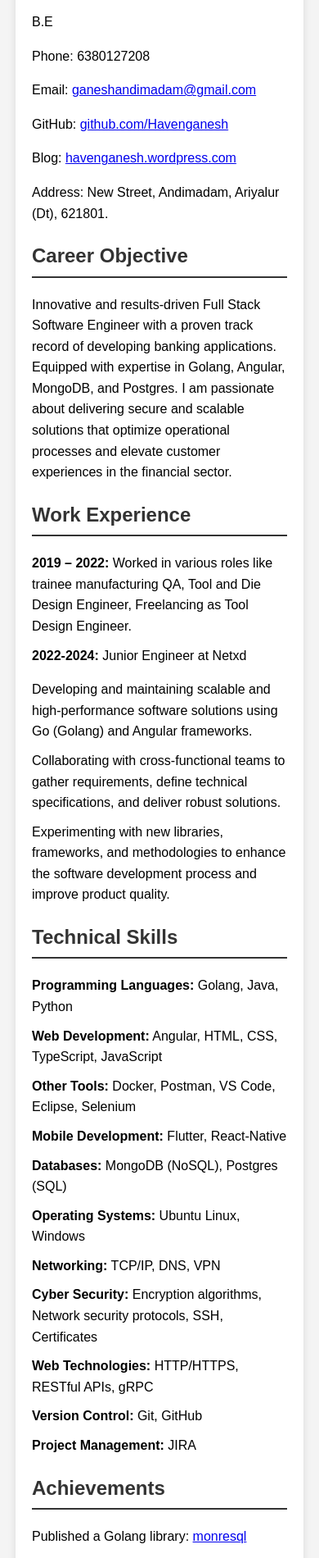
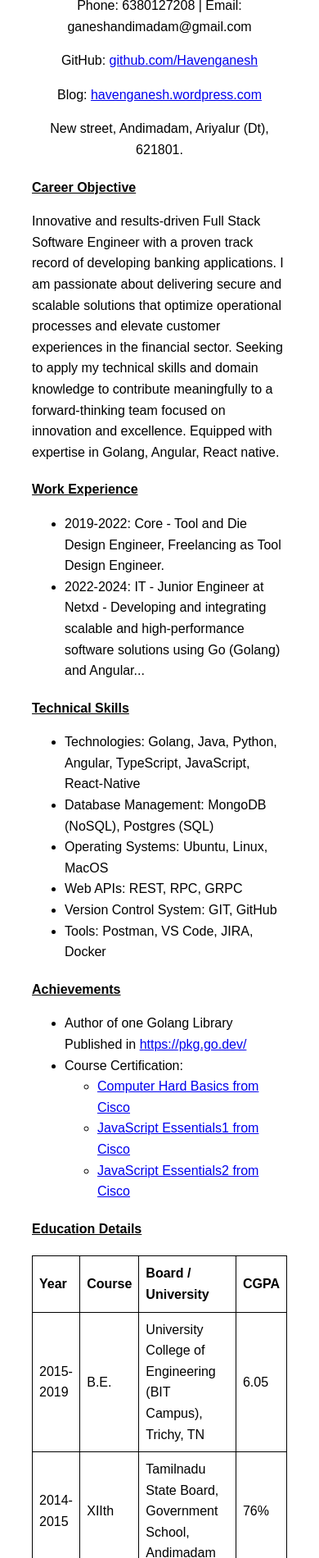
Before and after one commit to Havenganesh/Ganesh, a plain HTML site: page index.html in a window 390 px wide. Shown: the part 100-2000 px from the top of the page at 82% size. Drawn offline with Linux system fonts and the light colour scheme.

Commit message:
Update index.html

```diff
--- a/index.html
+++ b/index.html
@@ -3,209 +3,128 @@
 <head>
     <meta charset="UTF-8">
     <meta name="viewport" content="width=device-width, initial-scale=1.0">
-    <title>Ganesh.V Resume</title>
+    <title>Ganesh Resume</title>
     <style>
         body {
             font-family: Arial, sans-serif;
-            margin: 0;
-            padding: 0;
             line-height: 1.6;
-            background-color: #f4f4f4;
+            margin-top: auto;
+            margin-left: 10%;
+            margin-right: 10%;
         }
-        .container {
-            width: 80%;
-            margin: auto;
-            overflow: hidden;
-            background: white;
-            padding: 20px;
-            box-shadow: 0 0 10px rgba(0, 0, 0, 0.1);
+        .header, .footer {
+            text-align: center;
         }
-        h1, h2, h3 {
-            color: #333;
+        .content {
+            margin-top: 20px;
         }
-        .contact-info, .section {
+        .section-title {
+            font-weight: bold;
+            margin-top: 20px;
+            text-decoration: underline;
+        }
+        .personal-info {
             margin-bottom: 20px;
         }
-        .section h2 {
-            border-bottom: 2px solid #333;
-            padding-bottom: 5px;
+        .personal-info p {
+            margin: 2px 0;
         }
-        ul {
-            list-style: none;
-            padding: 0;
-        }
-        ul li {
-            margin-bottom: 10px;
-        }
-        table {
+        .table {
             width: 100%;
             border-collapse: collapse;
-            margin-bottom: 20px;
+            margin-top: 20px;
         }
-        table, th, td {
-            border: 1px solid #333;
-        }
-        th, td {
-            padding: 10px;
+        .table th, .table td {
+            border: 1px solid #000;
+            padding: 8px;
             text-align: left;
-        }
-        th {
-            background-color: #f4f4f4;
         }
     </style>
 </head>
 <body>
-    <div class="container">
-        <header class="contact-info">
-            <h1>Ganesh.V</h1>
-            <p>B.E</p>
-            <p>Phone: 6380127208</p>
-            <p>Email: <a href="mailto:ganeshandimadam@gmail.com">ganeshandimadam@gmail.com</a></p>
-            <p>GitHub: <a href="https://github.com/Havenganesh" target="_blank">github.com/Havenganesh</a></p>
-            <p>Blog: <a href="https://havenganesh.wordpress.com" target="_blank">havenganesh.wordpress.com</a></p>
-            <p>Address: New Street, Andimadam, Ariyalur (Dt), 621801.</p>
-        </header>
 
-        <section class="section">
-            <h2>Career Objective</h2>
-            <p>
-                Innovative and results-driven Full Stack Software Engineer with a proven track record
-                of developing banking applications. Equipped with expertise in Golang, Angular, MongoDB,
-                and Postgres. I am passionate about delivering secure and scalable solutions that optimize
-                operational processes and elevate customer experiences in the financial sector.
-            </p>
-        </section>
+    <div class="header">
+        <h1>Ganesh.V B.E</h1>
+        <p>Phone: 6380127208 | Email: ganeshandimadam@gmail.com</p>
+        <p>GitHub: <a href="https://github.com/Havenganesh">github.com/Havenganesh</a></p>
+        <p>Blog: <a href="https://havenganesh.wordpress.com">havenganesh.wordpress.com</a></p>
+        <p>New street, Andimadam, Ariyalur (Dt), 621801.</p>
+    </div>
 
-        <section class="section">
-            <h2>Work Experience</h2>
+    <div class="content">
+        <div class="section-title">Career Objective</div>
+        <p>Innovative and results-driven Full Stack Software Engineer with a proven track record of
+            developing banking applications. I am passionate about delivering secure and scalable
+            solutions that optimize operational processes and elevate customer experiences in the
+            financial sector. Seeking to apply my technical skills and domain knowledge to contribute
+            meaningfully to a forward-thinking team focused on innovation and excellence. Equipped with
+            expertise in Golang, Angular, React native.</p>
+
+        <div class="section-title">Work Experience</div>
         <ul>
-                <li><strong>2019 – 2022:</strong> Worked in various roles like trainee manufacturing QA, Tool and Die Design Engineer, Freelancing as Tool Design Engineer.</li>
-                <li><strong>2022-2024:</strong> Junior Engineer at Netxd</li>
+            <li>2019-2022: Core - Tool and Die Design Engineer, Freelancing as Tool Design Engineer.</li>
+            <li>2022-2024: IT - Junior Engineer at Netxd - Developing and integrating scalable and high-performance software solutions using Go (Golang) and Angular...</li>
         </ul>
+
+        <div class="section-title">Technical Skills</div>
         <ul>
-                <li>Developing and maintaining scalable and high-performance software solutions using Go (Golang) and Angular frameworks.</li>
-                <li>Collaborating with cross-functional teams to gather requirements, define technical specifications, and deliver robust solutions.</li>
-                <li>Experimenting with new libraries, frameworks, and methodologies to enhance the software development process and improve product quality.</li>
+            <li>Technologies: Golang, Java, Python, Angular, TypeScript, JavaScript, React-Native</li>
+            <li>Database Management: MongoDB (NoSQL), Postgres (SQL)</li>
+            <li>Operating Systems: Ubuntu, Linux, MacOS</li>
+            <li>Web APIs: REST, RPC, GRPC</li>
+            <li>Version Control System: GIT, GitHub</li>
+            <li>Tools: Postman, VS Code, JIRA, Docker</li>
         </ul>
-        </section>
 
-        <section class="section">
-            <h2>Technical Skills</h2>
+        <div class="section-title">Achievements</div>
         <ul>
-                <li><strong>Programming Languages:</strong> Golang, Java, Python</li>
-                <li><strong>Web Development:</strong> Angular, HTML, CSS, TypeScript, JavaScript</li>
-                <li><strong>Other Tools:</strong> Docker, Postman, VS Code, Eclipse, Selenium</li>
-                <li><strong>Mobile Development:</strong> Flutter, React-Native</li>
-                <li><strong>Databases:</strong> MongoDB (NoSQL), Postgres (SQL)</li>
-                <li><strong>Operating Systems:</strong> Ubuntu Linux, Windows</li>
-                <li><strong>Networking:</strong> TCP/IP, DNS, VPN</li>
-                <li><strong>Cyber Security:</strong> Encryption algorithms, Network security protocols, SSH, Certificates</li>
-                <li><strong>Web Technologies:</strong> HTTP/HTTPS, RESTful APIs, gRPC</li>
-                <li><strong>Version Control:</strong> Git, GitHub</li>
-                <li><strong>Project Management:</strong> JIRA</li>
+            <li>Author of one Golang Library Published in <a href="https://pkg.go.dev/">https://pkg.go.dev/</a></li>
+            <li>Course Certification:
+                <ul>
+                    <li><a href="https://www.credly.com/badges/da2d6297-97a8-4978-ad9c-47441f2710f8/public_url">Computer Hard Basics from Cisco</a></li>
+                    <li><a href="https://www.credly.com/badges/7fd43fdf-d743-4be4-aeb8-aea410b210ec/public_url">JavaScript Essentials1 from Cisco</a></li>
+                    <li><a href="https://www.credly.com/badges/d0ed21ea-5200-4840-969b-f2821d0246f9/public_url">JavaScript Essentials2 from Cisco</a></li>
                 </ul>
-        </section>
+            </li>
+        </ul>
 
-        <section class="section">
-            <h2>Achievements</h2>
-            <ul>
-                <li>Published a Golang library: <a href="https://github.com/Havenganesh/monresql" target="_blank">monresql</a></li>
-                <li>Received 'Pat on the Back' certificate for excellence in job (twice)</li>
-                <li>Winner of Badminton Tournament in the organization</li>
-            </ul>
-        </section>
-
-        <section class="section">
-            <h2>Tools and Open Source Projects</h2>
-            <p>
-                Written a data syncing tool to transfer data from NoSQL (MongoDB) to SQL (Postgres), inspired by
-                an open-source project "moresql". Built as a web application for standalone syncing.
-            </p>
-        </section>
-
-        <section class="section">
-            <h2>Course Certifications</h2>
-            <ul>
-                <li>Computer Hard Basics from Cisco: <a href="https://www.credly.com/badges/da2d6297-97a8-4978-ad9c-47441f2710f8/public_url" target="_blank">View Certificate</a></li>
-                <li>JavaScript Essentials 1 from Cisco: <a href="https://www.credly.com/badges/7fd43fdf-d743-4be4-aeb8-aea410b210ec/public_url" target="_blank">View Certificate</a></li>
-                <li>JavaScript Essentials 2 from Cisco: <a href="https://www.credly.com/badges/d0ed21ea-5200-4840-969b-f2821d0246f9/public_url" target="_blank">View Certificate</a></li>
-            </ul>
-        </section>
-
-        <section class="section">
-            <h2>Education</h2>
-            <table>
-                <thead>
+        <div class="section-title">Education Details</div>
+        <table class="table">
             <tr>
                 <th>Year</th>
-                        <th>Degree</th>
-                        <th>Institution</th>
-                        <th>Details</th>
-                    </tr>
-                </thead>
-                <tbody>
-                    <tr>
-                        <td>2022-2024</td>
-                        <td>Working Experience</td>
-                        <td>Netxd</td>
-                        <td>Learning and Working Experience in Golang, Angular, TypeScript, Python, Flutter, Docker</td>
-                    </tr>
-                    <tr>
-                        <td>2022</td>
-                        <td>Training</td>
-                        <td>Payilagam Institute</td>
-                        <td>Java, HTML, CSS, JavaScript</td>
+                <th>Course</th>
+                <th>Board / University</th>
+                <th>CGPA</th>
             </tr>
             <tr>
                 <td>2015-2019</td>
                 <td>B.E.</td>
-                        <td>University College of Engineering (BIT Campus) Trichy TN</td>
-                        <td>CGPA: 6.05</td>
+                <td>University College of Engineering (BIT Campus), Trichy, TN</td>
+                <td>6.05</td>
             </tr>
             <tr>
                 <td>2014-2015</td>
                 <td>XIIth</td>
-                        <td>Tamilnadu State Board</td>
+                <td>Tamilnadu State Board, Government School, Andimadam</td>
                 <td>76%</td>
             </tr>
             <tr>
                 <td>2013</td>
                 <td>Xth</td>
-                        <td>Tamilnadu State Board</td>
+                <td>Tamilnadu State Board, Little Flower HRSS, Kumbakonam</td>
                 <td>88%</td>
             </tr>
-                </tbody>
         </table>
-        </section>
 
-        <section class="section">
-            <h2>Interests & Hobbies</h2>
+        <div class="section-title">Personal Details</div>
         <ul>
-                <li>Participation in open-source communities</li>
-                <li>Badminton coach at “Pranav Badminton Club JKM TN” from 2018-19</li>
-                <li>District winner in Badminton (2014)</li>
-            </ul>
-        </section>
-
-        <section class="section">
-            <h2>Personal Details</h2>
-            <ul>
-                <li>Date of Birth: 10/06/1998</li>
-                <li>Address: 1391 New Street, Andimadam, Ariyalur District, Tamilnadu - 621801</li>
+            <li>DOB: 10/06/1998</li>
+            <li>Address: 1391, New Street, Andimadam, Ariyalur District, Tamilnadu - 621801</li>
             <li>Marital Status: Single</li>
             <li>Languages Known: Tamil, English</li>
             <li>Nationality: Indian</li>
         </ul>
-        </section>
+    </div>
 
-        <footer>
-            <p>
-                Declaration: I hereby declare that the above information is true and correct
-                to the best of my knowledge.
-            </p>
-            <p>Date: </p>
-            <p>Place: </p>
-        </footer>
-    </div>
 </body>
 </html>
```
Lines whose indentation alone changed are shown as unchanged.
